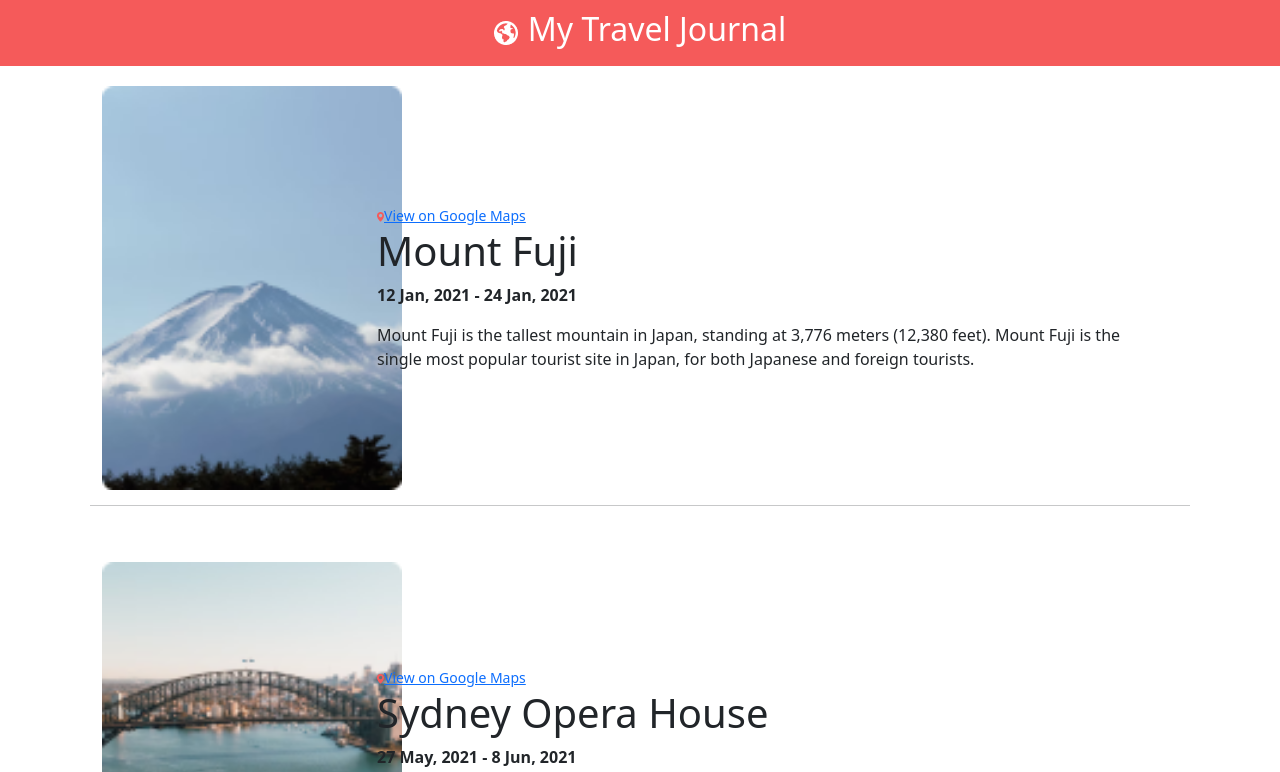
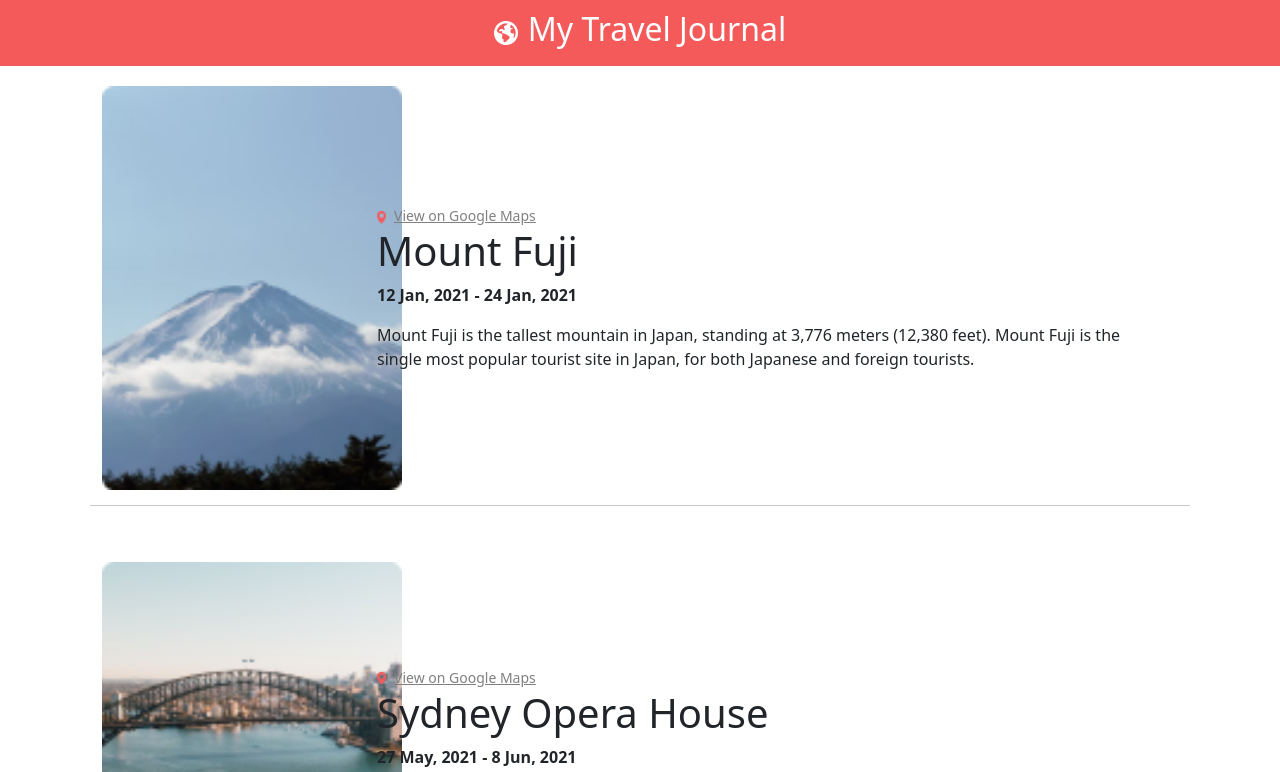
Before and after one commit to Farothtc/r-solo2, a React (Vite) app: page / in a window 1280 px wide. Shown: the top 772 px of the page. Built offline with nearby package versions, Linux system fonts and the light colour scheme.

Commit message:
className added to improve css

```diff
--- a/src/Components/MainElements.jsx
+++ b/src/Components/MainElements.jsx
@@ -6,8 +6,8 @@ export function MainElements(props) {
       </div>
 
       <div className="col-md-9 pe-5">
-        <img src="./pin.png" />
-        <a href={props.e.map}>
+        <img src="./pin.png" className="pin pe-2" />
+        <a href={props.e.map} className="map">
           <small>View on Google Maps</small>
         </a>
         <div className="col-md-12">
```
